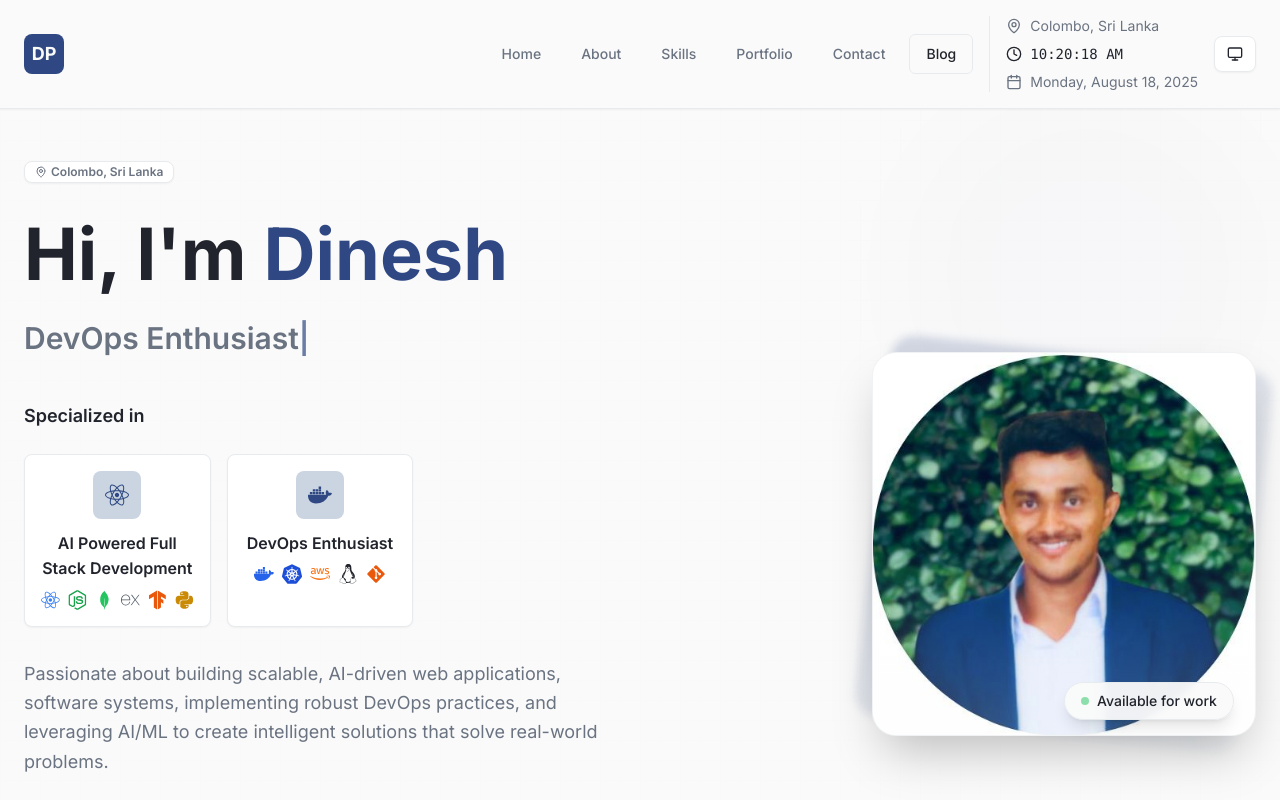
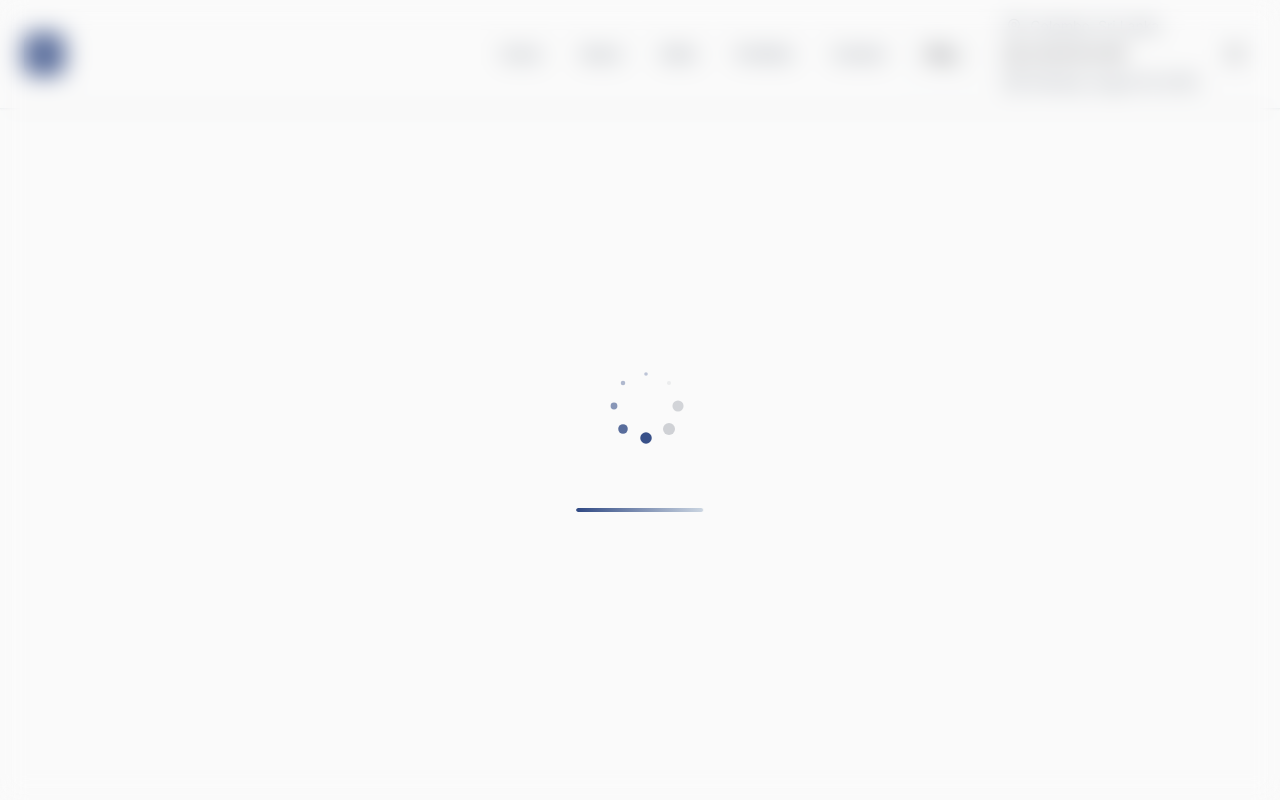
Before and after one commit to DineshPriyanthaGH/portfolio-with-adminpanel-blog, a React (Vite) app: page / in a window 1280 px wide. Shown: the top 800 px of the page. Built offline with nearby package versions, Linux system fonts and the light colour scheme.

Commit message:
Refactor code structure for improved readability and maintainability

```diff
--- a/src/components/sections/HeroSection.tsx
+++ b/src/components/sections/HeroSection.tsx
@@ -6,10 +6,78 @@ import { motion } from "framer-motion";
 import { FaReact, FaNodeJs, FaDocker, FaPython, FaAws,FaLinux,FaGitAlt } from "react-icons/fa";
 import { SiMongodb, SiExpress, SiKubernetes, SiTensorflow, SiPython } from "react-icons/si";
 
+// Circular Dots Loading Animation Component
+const LoadingAnimation = () => {
+  const dots = Array.from({ length: 8 }, (_, i) => i);
+
+  return (
+    <div className="fixed inset-0 bg-background/98 backdrop-blur-md z-50 flex items-center justify-center">
+      <div className="relative w-24 h-24">
+        {/* Circular dots formation */}
+        {dots.map((dot, index) => {
+          const angle = (index * 45) * (Math.PI / 180); // 45 degrees apart
+          const radius = 32; // Distance from center
+          const x = Math.cos(angle) * radius;
+          const y = Math.sin(angle) * radius;
+
+          return (
+            <motion.div
+              key={dot}
+              className="absolute w-3 h-3 rounded-full"
+              style={{
+                left: `calc(50% + ${x}px)`,
+                top: `calc(50% + ${y}px)`,
+                transform: 'translate(-50%, -50%)',
+                backgroundColor: `hsl(var(--primary))`,
+              }}
+              initial={{
+                scale: 0.3,
+                opacity: 0.3,
+                backgroundColor: `hsl(var(--muted-foreground) / 0.3)`
+              }}
+              animate={{
+                scale: [0.3, 1, 0.3],
+                opacity: [0.3, 1, 0.3],
+                backgroundColor: [
+                  `hsl(var(--muted-foreground) / 0.3)`,
+                  `hsl(var(--primary))`,
+                  `hsl(var(--muted-foreground) / 0.3)`
+                ]
+              }}
+              transition={{
+                duration: 1.5,
+                repeat: Infinity,
+                delay: index * 0.15,
+                ease: "easeInOut"
+              }}
+            />
+          );
+        })}
+
+        {/* Progress indicator */}
+        <motion.div
+          className="absolute -bottom-16 left-1/2 transform -translate-x-1/2 w-32 h-1 bg-muted rounded-full overflow-hidden"
+          initial={{ opacity: 0 }}
+          animate={{ opacity: 1 }}
+          transition={{ delay: 1 }}
+        >
+          <motion.div
+            className="h-full bg-gradient-to-r from-primary to-accent rounded-full"
+            initial={{ width: "0%" }}
+            animate={{ width: "100%" }}
+            transition={{ duration: 7, ease: "linear" }}
+          />
+        </motion.div>
+      </div>
+    </div>
+  );
+};
+
 
 export const HeroSection = () => {
   const [typewriterText, setTypewriterText] = useState("");
   const [currentRoleIndex, setCurrentRoleIndex] = useState(0);
+  const [isLoading, setIsLoading] = useState(true);
 
    const roles = [
     "Full Stack Developer",
@@ -36,6 +104,15 @@ export const HeroSection = () => {
 
     return () => clearInterval(typeInterval);
   }, [currentRoleIndex]);
+
+  // Loading effect - 7 seconds
+  useEffect(() => {
+    const timer = setTimeout(() => {
+      setIsLoading(false);
+    }, 7000); // Show loading for 7 seconds
+
+    return () => clearTimeout(timer);
+  }, []);
 
   const socialLinks = [
     {
@@ -96,15 +173,37 @@ export const HeroSection = () => {
   };
 
   return (
-    <section className="min-h-screen flex items-center justify-center py-20 bg-background relative overflow-hidden">
+    <>
+      {/* Loading Animation */}
+      {isLoading && <LoadingAnimation />}
+
+      <motion.section
+        className="min-h-screen flex items-center justify-center py-20 bg-background relative overflow-hidden"
+        initial={{ opacity: 0 }}
+        animate={{ opacity: isLoading ? 0 : 1 }}
+        transition={{ duration: 0.8, delay: 0.3 }}
+      >
       {/* Professional Background Pattern */}
-      <div className="absolute inset-0 opacity-30">
+      <motion.div
+        className="absolute inset-0 opacity-30"
+        initial={{ opacity: 0 }}
+        animate={{ opacity: isLoading ? 0 : 0.3 }}
+        transition={{ duration: 1, delay: 0.5 }}
+      >
         <div className="absolute inset-0 bg-grid-small-pattern opacity-20" />
         <div className="absolute top-0 right-0 w-96 h-96 bg-primary/5 rounded-full blur-3xl" />
         <div className="absolute bottom-0 left-0 w-80 h-80 bg-info/5 rounded-full blur-3xl" />
-      </div>
+      </motion.div>
 
-      <div className="container mx-auto px-6 relative z-10">
+      <motion.div
+        className="container mx-auto px-6 relative z-10"
+        initial={{ opacity: 0, y: 20 }}
+        animate={{
+          opacity: isLoading ? 0 : 1,
+          y: isLoading ? 20 : 0
+        }}
+        transition={{ duration: 0.8, delay: 0.6 }}
+      >
         <div className="grid grid-cols-1 lg:grid-cols-2 gap-12 items-center">
           {/* Left Content */}
           <motion.div
@@ -271,7 +370,7 @@ export const HeroSection = () => {
                 {/* Profile Image Container */}
                 <div className="relative w-full h-full bg-background rounded-3xl overflow-hidden shadow-2xl border border-border/50">
                   <img
-                    src="/hizkia-portrait.jpg"
+                    src="/dinesh-profile.jpg"
                     alt="Dinesh Priyantha - Full Stack Developer"
                     className="w-full h-full object-cover"
                     onError={(e) => {
@@ -337,7 +436,8 @@ export const HeroSection = () => {
             </motion.div>
           </Button>
         </motion.div>
-      </div>
-    </section>
+      </motion.div>
+    </motion.section>
+    </>
   );
 };
--- a/src/index.css
+++ b/src/index.css
@@ -305,3 +305,8 @@ All colors MUST be HSL.
 .scrollbar-hide::-webkit-scrollbar {
   display: none;  /* Safari and Chrome */
 }
+
+/* Radial Gradient Utility */
+.bg-gradient-radial {
+  background: radial-gradient(circle, var(--tw-gradient-stops));
+}
```
Also changed, not shown: public/dinesh-profile.jpg (added), src/assets/dinesh-profile.jpg (added).
